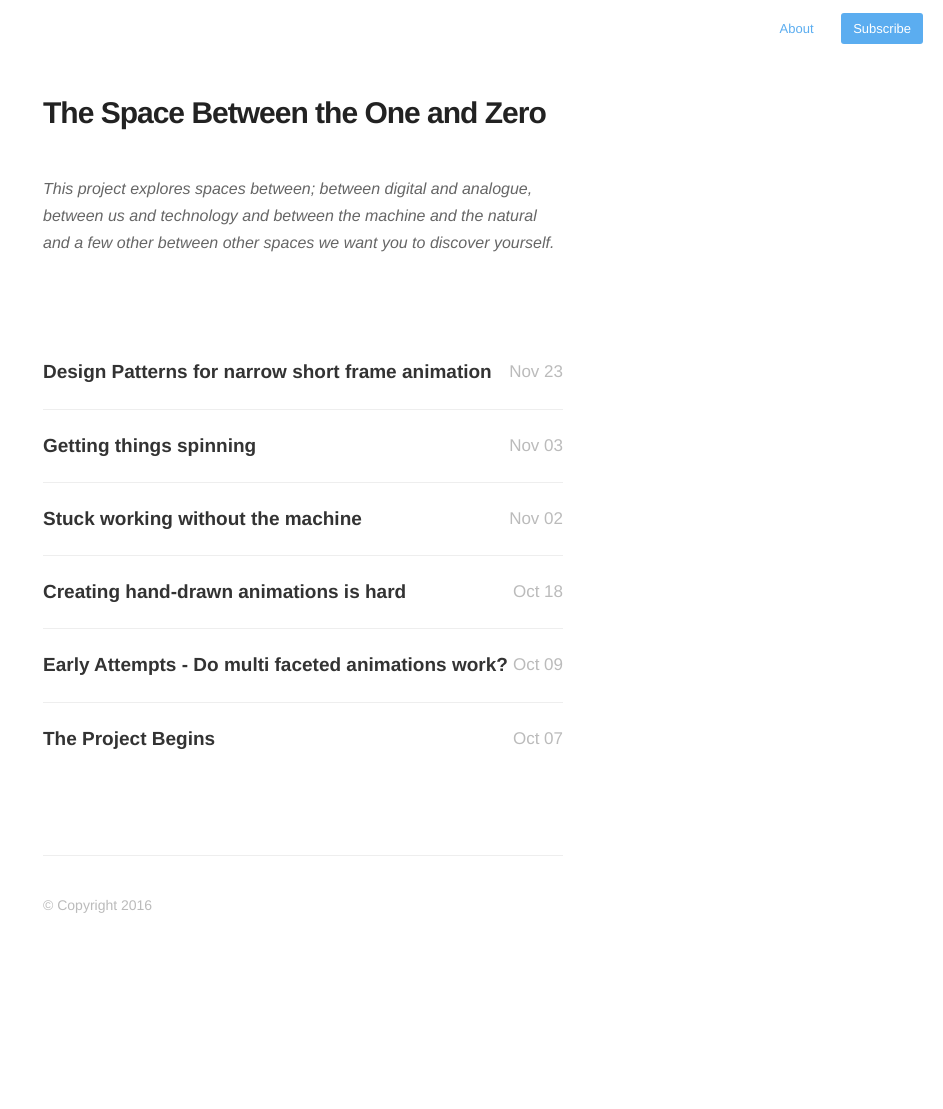
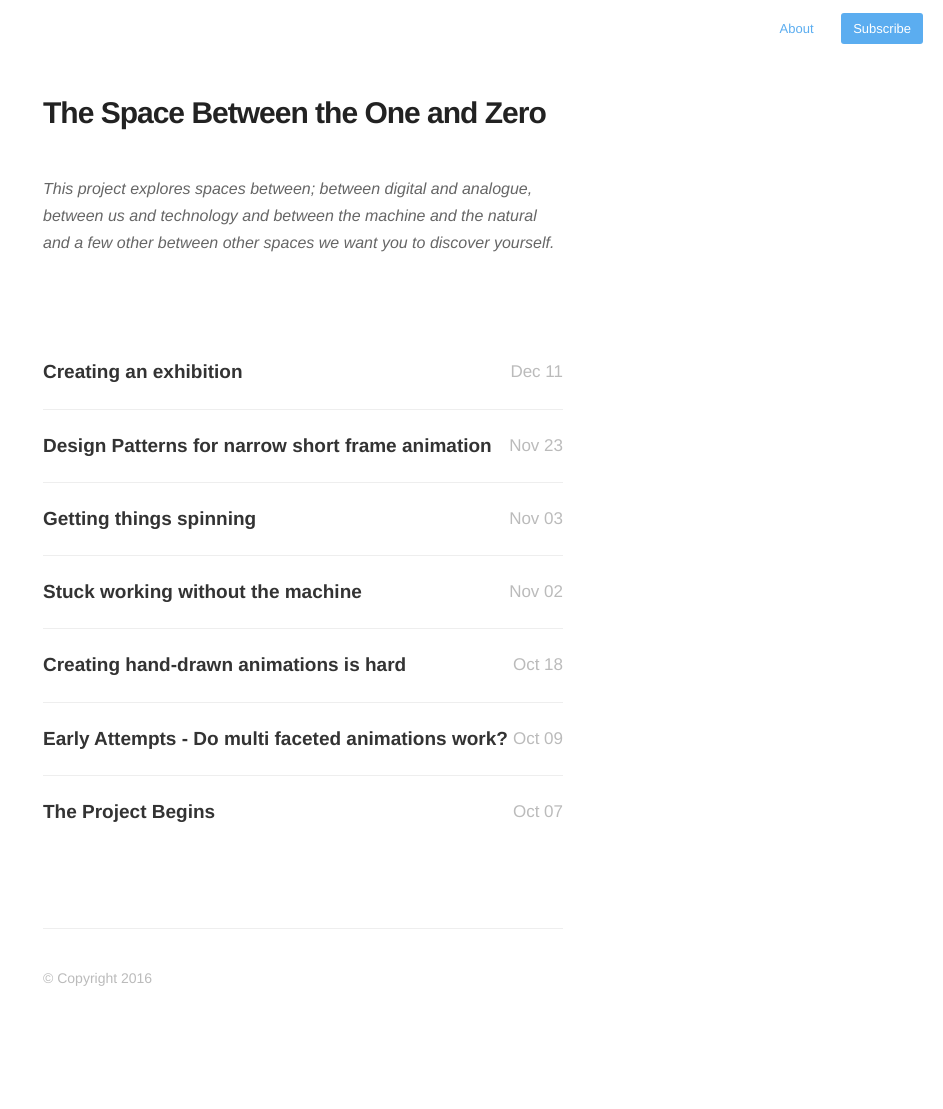
Before and after one commit to evolve2k/praxy, a Jekyll site: the page built from index.html, in a window 1280 px wide. Shown: the whole page, without its empty margins (337-1280 px from the left). Built offline with Jekyll 4.4.1, drawn with Linux system fonts in a browser that asks for light colours; nearby versions of some CDN libraries; before the commit the page ends 1036 px from its top, so only the background shows below that.

Commit message:
Update from Forestry.io - we-made-an-exhibition.md

```diff
--- a/_drafts/_posts/we-made-an-exhibition.md
+++ b/_posts/2016-12-12-we-made-an-exhibition.md
@@ -1,5 +1,5 @@
 ---
-title: We made an exhibition!
+title: Creating an exhibition
 date: '2016-12-11 20:09:14'
 layout: post
 ---
```
